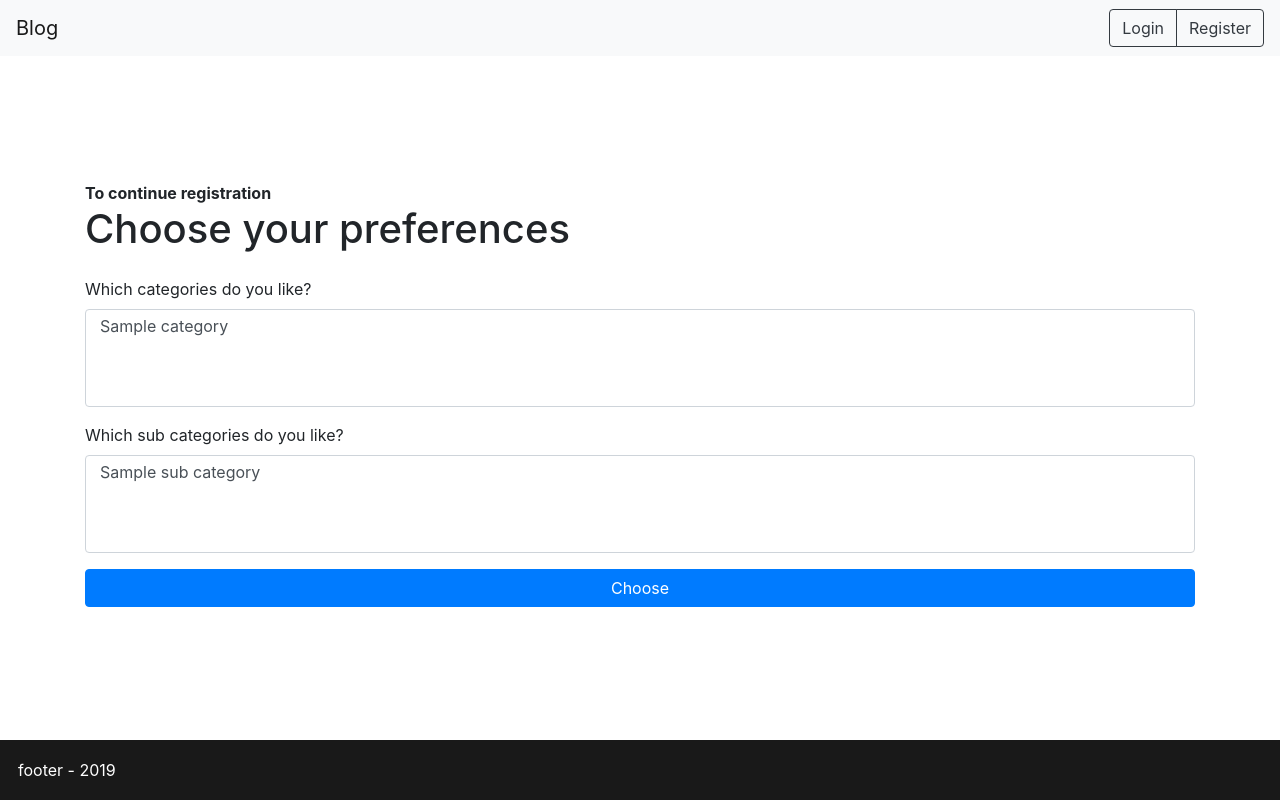
After one commit to evgKoval/forum_mvc, a PHP site: template views/auth/continue.php in a window 1280 px wide. The commit adds this page. Run offline with PHP 8.4, Linux system fonts and the light colour scheme; the template is opened without the code that fills it: most values are stand-ins (such as "Sample title", 1, 10 or a date in 2020); some libraries are stand-ins or nearby versions.

Commit message:
Create continue registration page

```diff
--- a/index.php
+++ b/index.php
@@ -15,6 +15,7 @@ session_start();
 $routes = [
     'login' => 'auth/login',
     'register' => 'auth/register',
+    'continue' => 'auth/continue',
     'confirm/' => 'auth/confirm/$1',
     'logout' => 'auth/logout',
 
--- /dev/null
+++ b/views/auth/continue.php
@@ -0,0 +1,28 @@
+<?php include ROOT . '/views/layouts/header.php'; ?>
+    <strong>To continue registration</strong>
+    <h1 class="mb-4">Choose your preferences</h1>
+    <form method="POST">
+        <input type="hidden" name="continue">
+        <div class="form-group">
+            <label for="category_input">Which categories do you like?</label>
+            <select name="category[]" multiple class="form-control" id="category_input">
+                <?php foreach($categories as $category) { ?>
+                    <option value="<?php if(isset($category['name'])) echo $category['name']; ?>">
+                        <?php if(isset($category['name'])) echo $category['name']; ?>
+                    </option>
+                <?php } ?>
+            </select>
+        </div>
+        <div class="form-group">
+            <label for="category_input">Which sub categories do you like?</label>
+            <select name="subcategory[]" multiple class="form-control" id="category_input">
+                <?php foreach($subCategories as $subCategory) { ?>
+                    <option value="<?php if(isset($subCategory['name'])) echo $subCategory['name']; ?>">
+                        <?php if(isset($subCategory['name'])) echo $subCategory['name']; ?>
+                    </option>
+                <?php } ?>
+            </select>
+        </div>
+        <button type="submit" class="btn btn-primary mb-4 btn-block">Choose</button>
+    </form>
+<?php include ROOT . '/views/layouts/footer.php'; ?>
```
Also changed, not shown: controllers/AuthController.php (+17 -0 lines), models/Category.php (added, +34 -0 lines).
